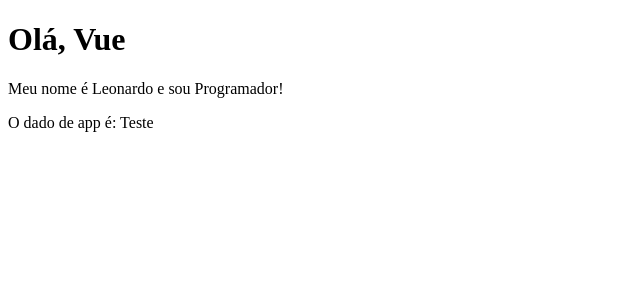
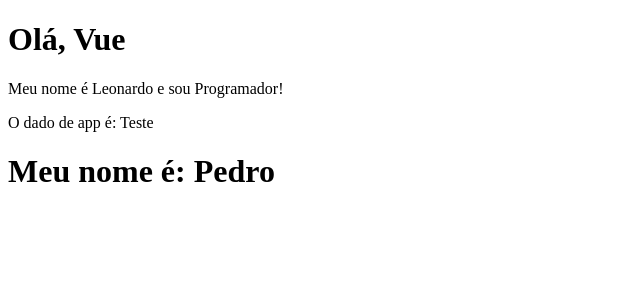
Before and after one commit to leojosants/VueJs, a Vue app in the folder projeto_vue/: page / in a window 1280 px wide. Shown: the top 300 px of the page, without its empty margins (0-640 px from the left). Built offline with nearby package versions, Linux system fonts and the light colour scheme.

Commit message:
Entendendo os Lifecycle hooks (ciclo de vida)
Neste vídeo você vai aprender sobre os life cycle hooks, um recurso do #Vue que permite interagir com a aplicação em diversos pontos do ciclo de vida dela, por exemplo: quando um componente é criado.

```diff
--- a/projeto_vue/src/App.vue
+++ b/projeto_vue/src/App.vue
@@ -2,24 +2,27 @@
 <template>
   <div>
     <PrimeiroComponente />
-        <p>
-            O dado de app é: {{ testanto }}
-        </p>
+    <p>O dado de app é: {{ testanto }}</p>
+    <LifeCycle />
   </div>
 </template>
 
 <script>
-    import PrimeiroComponente from './components/PrimeiroComponente.vue'
+import PrimeiroComponente from "./components/PrimeiroComponente.vue";
+import LifeCycle from "./components/LifeCycle.vue";
 
 export default {
-        name: 'App',
+  name: "App",
+
   components: {
-            PrimeiroComponente
+    PrimeiroComponente,
+    LifeCycle,
   },
+
   data() {
     return {
-                testanto: "Teste"
-            }
-        }
-    }
+      testanto: "Teste",
+    };
+  },
+};
 </script>
--- /dev/null
+++ b/projeto_vue/src/components/LifeCycle.vue
@@ -0,0 +1,30 @@
+<!--  -->
+<template>
+  <div>
+    <h1>Meu nome é: {{ nome }}</h1>
+  </div>
+</template>
+
+<script>
+    export default {
+        name: "LifeCycle",
+
+        data() {
+            return {
+            nome: "Ainda não sei",
+            };
+        },
+
+        created() {
+            setTimeout(() => {
+                this.nome = "Leonardo"
+            }, 1000)
+        },
+
+        mounted() {
+            setTimeout(() => {
+                this.nome = "Pedro"
+            }, 2000)
+        }
+    };
+</script>
```
Lines whose indentation alone changed are shown as unchanged.
